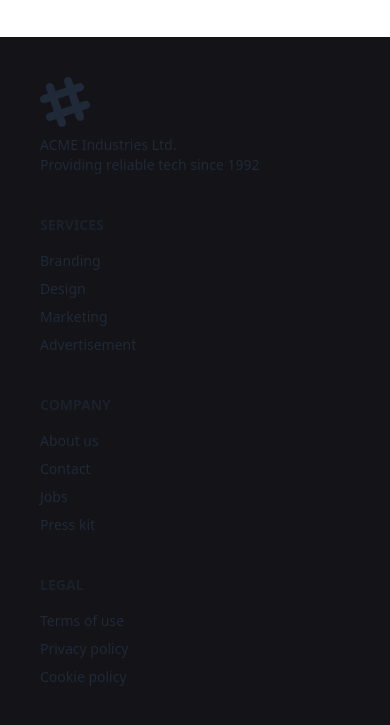
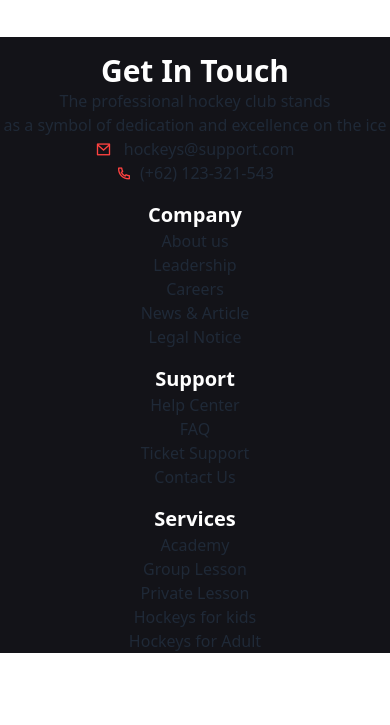
Before and after one commit to Dipak192/PH-Assignmenthocky3, a plain HTML site: page index.html in a window 390 px wide. Shown: the part 6640-7365 px from the top of the page. After the commit the page ends 7293 px from the top, so only its background shows below. Drawn offline with nearby package versions, Linux system fonts and the light colour scheme.

Commit message:
footer section completed with responsiveness

```diff
--- a/index.html
+++ b/index.html
@@ -697,32 +697,42 @@
 
 
     <footer class="bg-[#131318] mt-10">
-      <footer class="footer p-10  text-base-content">
-        <aside>
-          <svg width="50" height="50" viewBox="0 0 24 24" xmlns="http://www.w3.org/2000/svg" fill-rule="evenodd" clip-rule="evenodd" class="fill-current"><path d="M22.672 15.226l-2.432.811.841 2.515c.33 1.019-.209 2.127-1.23 2.456-1.15.325-2.148-.321-2.463-1.226l-.84-2.518-5.013 1.677.84 2.517c.391 1.203-.434 2.542-1.831 2.542-.88 0-1.601-.564-1.86-1.314l-.842-2.516-2.431.809c-1.135.328-2.145-.317-2.463-1.229-.329-1.018.211-2.127 1.231-2.456l2.432-.809-1.621-4.823-2.432.808c-1.355.384-2.558-.59-2.558-1.839 0-.817.509-1.582 1.327-1.846l2.433-.809-.842-2.515c-.33-1.02.211-2.129 1.232-2.458 1.02-.329 2.13.209 2.461 1.229l.842 2.515 5.011-1.677-.839-2.517c-.403-1.238.484-2.553 1.843-2.553.819 0 1.585.509 1.85 1.326l.841 2.517 2.431-.81c1.02-.33 2.131.211 2.461 1.229.332 1.018-.21 2.126-1.23 2.456l-2.433.809 1.622 4.823 2.433-.809c1.242-.401 2.557.484 2.557 1.838 0 .819-.51 1.583-1.328 1.847m-8.992-6.428l-5.01 1.675 1.619 4.828 5.011-1.674-1.62-4.829z"></path></svg>
-          <p>ACME Industries Ltd.<br/>Providing reliable tech since 1992</p>
-        </aside>
-        <nav>
-          <header class="footer-title">Services</header>
-          <a class="link link-hover">Branding</a>
-          <a class="link link-hover">Design</a>
-          <a class="link link-hover">Marketing</a>
-          <a class="link link-hover">Advertisement</a>
-        </nav>
-        <nav>
-          <header class="footer-title">Company</header>
-          <a class="link link-hover">About us</a>
-          <a class="link link-hover">Contact</a>
-          <a class="link link-hover">Jobs</a>
-          <a class="link link-hover">Press kit</a>
-        </nav>
-        <nav>
-          <header class="footer-title">Legal</header>
-          <a class="link link-hover">Terms of use</a>
-          <a class="link link-hover">Privacy policy</a>
-          <a class="link link-hover">Cookie policy</a>
-        </nav>
-      </footer>
+      <div class="grid grid-cols-1 lg:grid-cols-4 justify-center items-center">
+        <div class="text-center mt-4">
+          <h1 class="text-3xl font-manrope font-extrabold text-white">Get In Touch</h1>
+
+            <p class="text-[rgba(255, 255, 255, 0.60)] text-base font-manrope font-medium"> The professional hockey club stands <br> as a symbol of dedication and
+              excellence on the ice</p>
+            <p class="text-[rgba(255, 255, 255, 0.60)] text-base font-manrope font-medium"> <i class="ri-mail-line mr-2 text-[#FF4240]"></i> hockeys@support.com</p>
+            <p class="text-[rgba(255, 255, 255, 0.60)] text-base font-manrope font-medium"><i class="ri-phone-line mr-2 text-[#FF4240]"></i>(+62) 123-321-543</p>
+
+        </div>
+        <div class="mt-4 text-center">
+          <h1 class="text-white text-xl font-manrope font-bold">Company</h1>
+          <p class="text-[rgba(255, 255, 255, 0.60)] text-base font-manrope font-medium">About us</p>
+          <p class="text-[rgba(255, 255, 255, 0.60)] text-base font-manrope font-medium">Leadership</p>
+          <p class="text-[rgba(255, 255, 255, 0.60)] text-base font-manrope font-medium"> Careers</p>
+          <p class="text-[rgba(255, 255, 255, 0.60)] text-base font-manrope font-medium">News & Article</p>
+          <p class="text-[rgba(255, 255, 255, 0.60)] text-base font-manrope font-medium"> Legal Notice</p>
+        </div>
+        <div class="mt-4 text-center">
+          <h1 class="text-white text-xl font-manrope font-bold">Support</h1>
+          <p class="text-[rgba(255, 255, 255, 0.60)] text-base font-manrope font-medium">Help Center</p>
+          <p class="text-[rgba(255, 255, 255, 0.60)] text-base font-manrope font-medium">FAQ</p>
+          <p class="text-[rgba(255, 255, 255, 0.60)] text-base font-manrope font-medium">Ticket Support</p>
+          <p class="text-[rgba(255, 255, 255, 0.60)] text-base font-manrope font-medium">Contact Us</p>
+
+        </div>
+        <div class="mt-4 text-center">
+          <h1 class="text-white text-xl font-manrope font-bold">Services</h1>
+          <p class="text-[rgba(255, 255, 255, 0.60)] text-base font-manrope font-medium">Academy</p>
+          <p class="text-[rgba(255, 255, 255, 0.60)] text-base font-manrope font-medium">Group Lesson</p>
+          <p class="text-[rgba(255, 255, 255, 0.60)] text-base font-manrope font-medium">Private Lesson</p>
+          <p class="text-[rgba(255, 255, 255, 0.60)] text-base font-manrope font-medium"> Hockeys for kids</p>
+          <p class="text-[rgba(255, 255, 255, 0.60)] text-base font-manrope font-medium">Hockeys for Adult</p>
+
+        </div>
+      </div>
     </footer>
   </body>
 </html>
```
